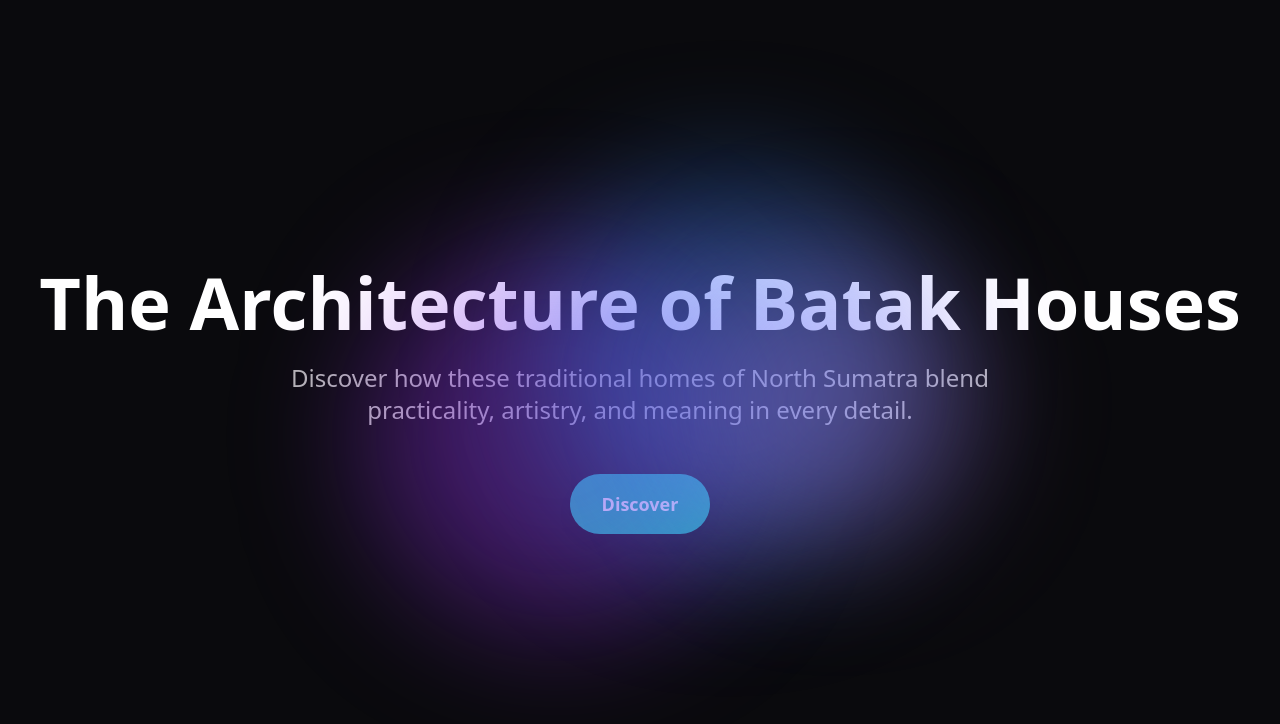
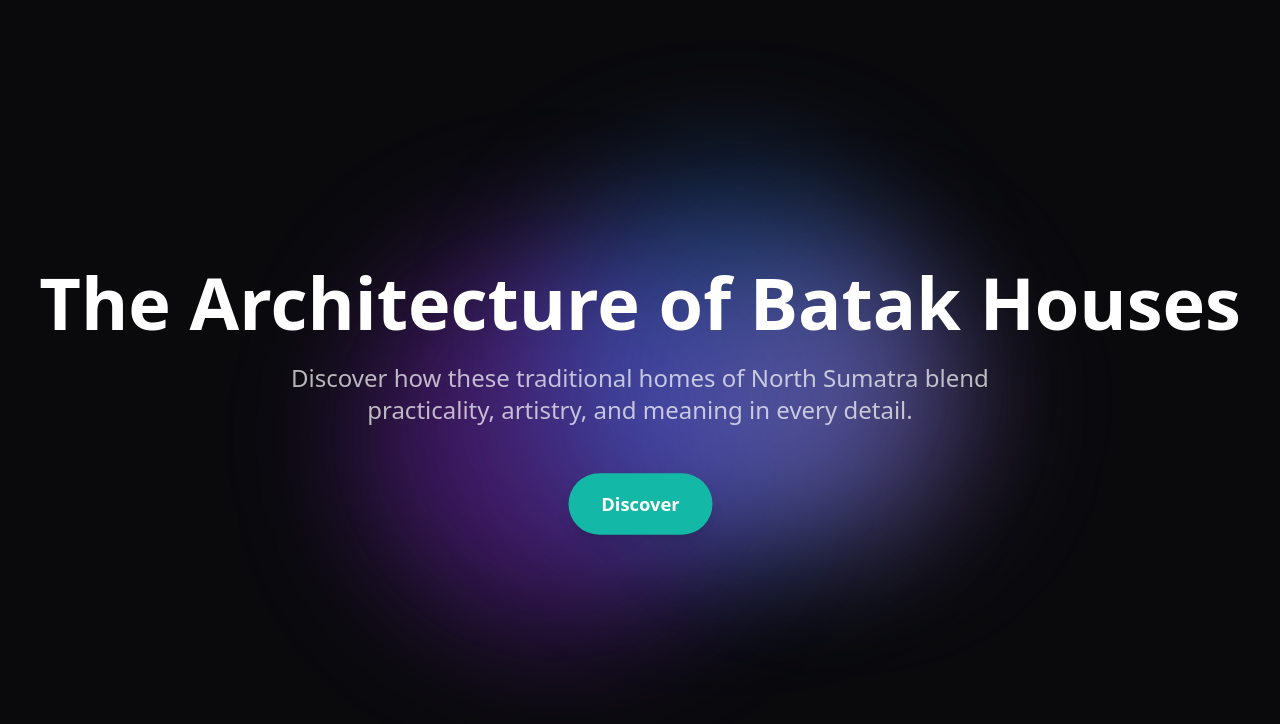
Before and after one commit to felixriley/Batak-info, a React (Vite) app: page / in a window 1280 px wide. Shown: the top 724 px of the page. Built offline with nearby package versions, Linux system fonts and the light colour scheme; the HTML template or start-up script is replaced by a standard one.

Commit message:
Update Batak.jsx

```diff
--- a/src/Batak.jsx
+++ b/src/Batak.jsx
@@ -65,28 +65,30 @@ export default function Batak() {
             {/* Background glowing circles */}
             <motion.div
               style={{ y: circle1Y }}
-              className="absolute w-72 sm:w-96 h-72 sm:h-96 rounded-full bg-purple-600/40 blur-3xl top-1/4 left-1/4"
+              className="absolute w-72 sm:w-96 h-72 sm:h-96 rounded-full bg-purple-600/40 blur-3xl top-1/4 left-1/4 z-0"
               animate={{ x: [0, 50, 0], y: [0, 50, 0] }}
               transition={{ duration: 15, repeat: Infinity, repeatType: "loop" }}
             />
             <motion.div
               style={{ y: circle2Y }}
-              className="absolute w-72 sm:w-96 h-72 sm:h-96 rounded-full bg-blue-500/40 blur-3xl bottom-1/4 right-1/4"
+              className="absolute w-72 sm:w-96 h-72 sm:h-96 rounded-full bg-blue-500/40 blur-3xl bottom-1/4 right-1/4 z-0"
               animate={{ x: [0, -50, 0], y: [0, -50, 0] }}
               transition={{ duration: 18, repeat: Infinity, repeatType: "loop" }}
             />
             <motion.div
               style={{ y: circle3Y }}
-              className="absolute w-56 sm:w-72 h-56 sm:h-72 rounded-full bg-purple-400/30 blur-3xl top-1/3 right-1/4"
+              className="absolute w-56 sm:w-72 h-56 sm:h-72 rounded-full bg-purple-400/30 blur-3xl top-1/3 right-1/4 z-0"
               animate={{ x: [-20, 20, -20], y: [10, -10, 10] }}
               transition={{ duration: 12, repeat: Infinity, repeatType: "loop" }}
             />
 
+            {/* CONTENT ABOVE BACKGROUND */}
+            <div className="relative z-10 px-4">
               <motion.h1
                 initial={{ scale: 1.2, opacity: 0 }}
                 animate={{ scale: 1, opacity: 1 }}
                 transition={{ duration: 1.2 }}
-              className="text-4xl sm:text-6xl md:text-7xl font-extrabold mb-6 px-4"
+                className="text-4xl sm:text-6xl md:text-7xl font-extrabold mb-6"
               >
                 The Architecture of Batak Houses
               </motion.h1>
@@ -94,13 +96,16 @@ export default function Batak() {
                 initial={{ opacity: 0 }}
                 animate={{ opacity: 1 }}
                 transition={{ duration: 1.2, delay: 0.2 }}
-              className="text-base sm:text-lg md:text-2xl text-white/70 max-w-3xl mb-12 px-4"
+                className="text-base sm:text-lg md:text-2xl text-white/70 max-w-3xl mb-12 mx-auto"
               >
                 Discover how these traditional homes of North Sumatra blend
                 practicality, artistry, and meaning in every detail.
               </motion.p>
 
               <motion.button
+                initial={{ scale: 0.9 }}
+                animate={{ scale: [0.9, 1.05, 1] }}
+                transition={{ repeat: Infinity, repeatType: "loop", duration: 1.5 }}
                 whileHover={{ scale: 1.1 }}
                 whileTap={{ scale: 0.95 }}
                 onClick={() => setZoomed(true)}
@@ -108,6 +113,7 @@ export default function Batak() {
               >
                 Discover
               </motion.button>
+            </div>
           </motion.section>
         )}
       </AnimatePresence>
@@ -258,15 +264,15 @@ export default function Batak() {
             <motion.section
               ref={bibliographyRef}
               className="max-w-7xl mx-auto px-4 sm:px-6 lg:px-8 py-20"
-              initial={{ opacity: 0, scale: 1.2 }}
-              whileInView={{ opacity: 1, scale: 1 }}
+              initial={{ opacity: 0, scale: 1.3, y: 50 }}
+              whileInView={{ opacity: 1, scale: 1, y: 0 }}
               viewport={{ once: true }}
               transition={{ duration: 0.9 }}
             >
-              <h2 className="text-3xl sm:text-4xl md:text-5xl font-bold text-center mb-12">
+              <h2 className="text-3xl sm:text-4xl md:text-5xl font-bold text-center mb-8">
                 Bibliography
               </h2>
-              <ul className="space-y-4 text-left text-sm sm:text-base md:text-lg text-white/70 max-w-3xl mx-auto">
+              <ul className="space-y-3 text-white/70 list-disc list-inside text-sm sm:text-base">
                 <li>
                   ArtAsia (n.d.). Indonesian Architecture: The Batak House.{" "}
                   <a
@@ -280,8 +286,8 @@ export default function Batak() {
                   [Accessed 31 July 2025]
                 </li>
                 <li>
-                  Hanan, H. and Wonorahardjo, S. (2012). The Architecture of Batak
-                  Toba.{" "}
+                  Hanan, H. and Wonorahardjo, S. (2012). The Architecture of
+                  Batak Toba.{" "}
                   <a
                     href="https://ph01.tci-thaijo.org/index.php/nakhara/article/view/104899"
                     className="underline hover:text-teal-400"
@@ -307,7 +313,7 @@ export default function Batak() {
               </ul>
             </motion.section>
 
-            <footer className="text-center py-12 text-xs sm:text-sm md:text-base text-white/50">
+            <footer className="text-center py-12 text-white/50">
               © 2025 Batak-Info. Created for learning and discovery.
             </footer>
           </motion.main>
```
Lines whose indentation alone changed are shown as unchanged.
